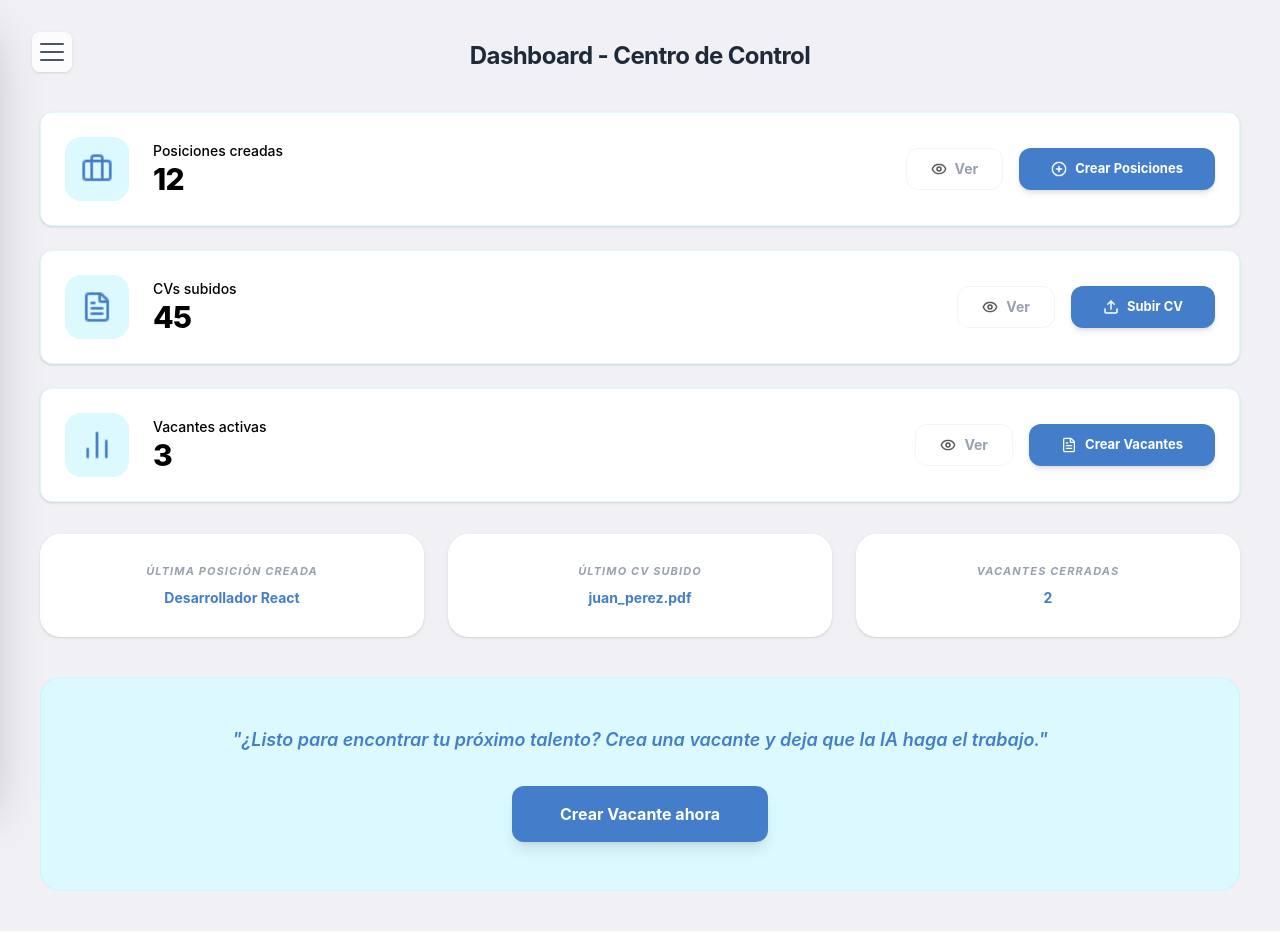
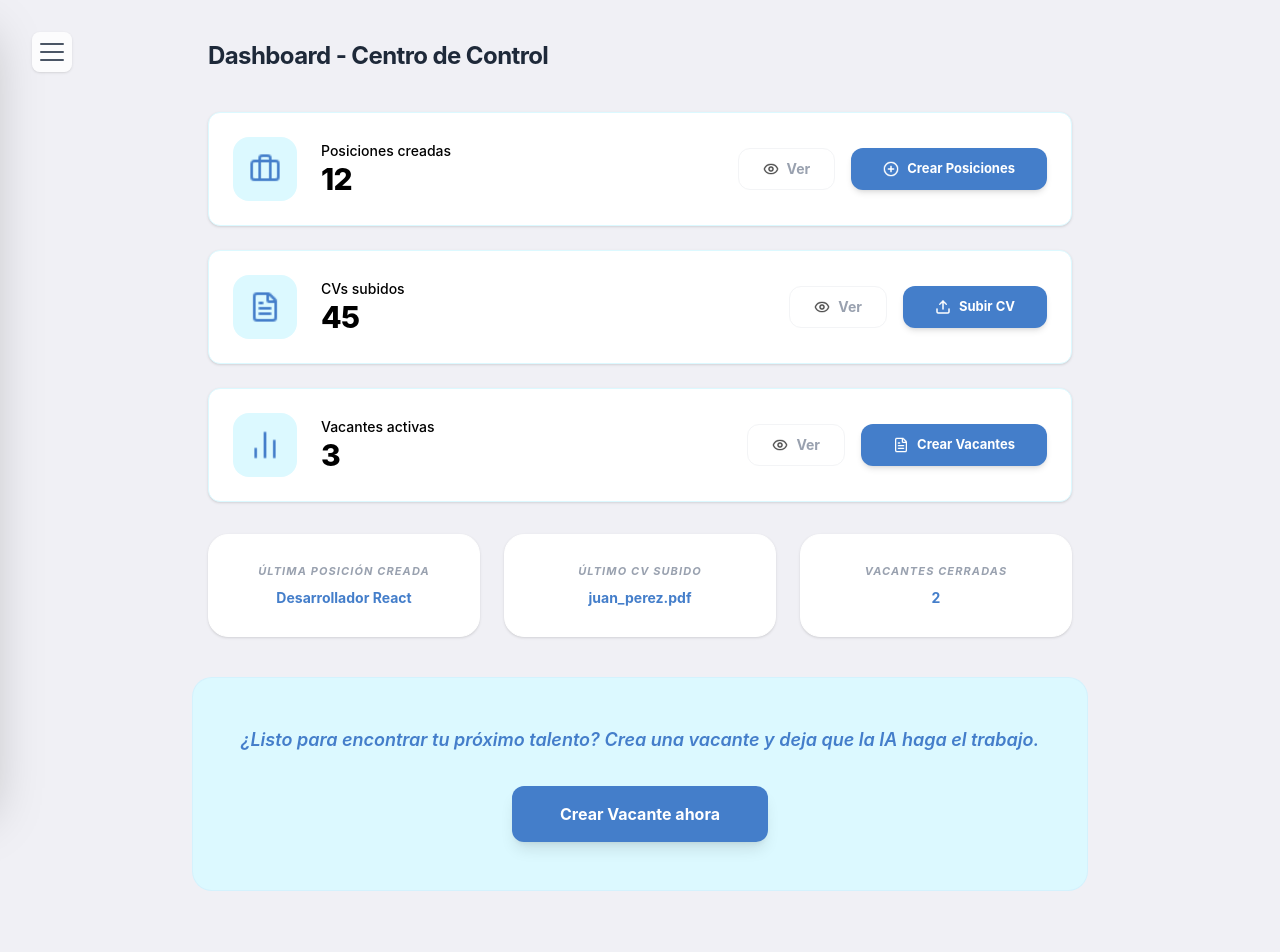
Before and after one commit to JosePerez0314/talentmatch-frontend, a React (Vite) app: page /dashboard in a window 1280 px wide. Shown: the top 952 px of the page. Before the commit the page ends 931 px from the top, so only its background shows below. Built offline with nearby package versions, Linux system fonts and the light colour scheme; no server answers; the HTML template or start-up script is replaced by a standard one.

Commit message:
refactor(dashboard): optimize layout structure and element sizing

```diff
--- a/src/features/Dashboard.jsx
+++ b/src/features/Dashboard.jsx
@@ -46,14 +46,14 @@ const Dashboard = () => {
       <main className="flex-1 p-10 overflow-y-auto">
 
         {/* Encabezado Limpio (Sin div vacío) */}
-        <header className="flex justify-center mb-10">
+        <header className="flex max-w-4xl mx-auto px-4 mb-10">
           <h1 className="text-2xl font-bold text-gray-800 tracking-tight">
             Dashboard - Centro de Control
           </h1>
         </header>
 
         {/* Grid Superior: Mapeo de Componente Limpio */}
-        <div className="grid grid-cols-1 gap-6 mb-8">
+        <div className="grid grid-col-1 md:grid-cols-1 gap-6 mb-8 max-w-4xl mx-auto px-4">
           {STATS_CONFIG.map((config) => (
             <StatCard
               key={config.id}
@@ -67,16 +67,16 @@ const Dashboard = () => {
         </div>
 
         {/* Grid Inferior: Componentes Reutilizables */}
-        <div className="grid grid-cols-1 md:grid-cols-3 gap-6 mb-10">
+        <div className="grid grid-cols-1 md:grid-cols-3 gap-6 mb-10 max-w-4xl mx-auto px-4">
           <MovementCard title="Última posición creada" value={lastMovements.posicion} />
           <MovementCard title="Último CV subido" value={lastMovements.cv} />
           <MovementCard title="Vacantes cerradas" value={lastMovements.cerradas} />
         </div>
 
         {/* Sección de CTA */}
-        <div className="bg-[#DCF9FF] p-12 rounded-[20px] text-center border border-[#447ECA]/5">
+        <div className="bg-[#DCF9FF] p-12 rounded-[20px] text-center border border-[#447ECA]/5 grid-cols-1 gap-6 mb-8 max-w-4xl mx-auto px-4">
           <p className="text-[#447ECA] font-semibold text-lg mb-8 italic">
-            "¿Listo para encontrar tu próximo talento? Crea una vacante y deja que la IA haga el trabajo."
+            ¿Listo para encontrar tu próximo talento? Crea una vacante y deja que la IA haga el trabajo.
           </p>
           <button className="bg-[#447ECA] text-white px-12 py-4 rounded-xl font-bold shadow-lg hover:bg-[#3669ab] transition-all active:scale-95">
             Crear Vacante ahora
```
